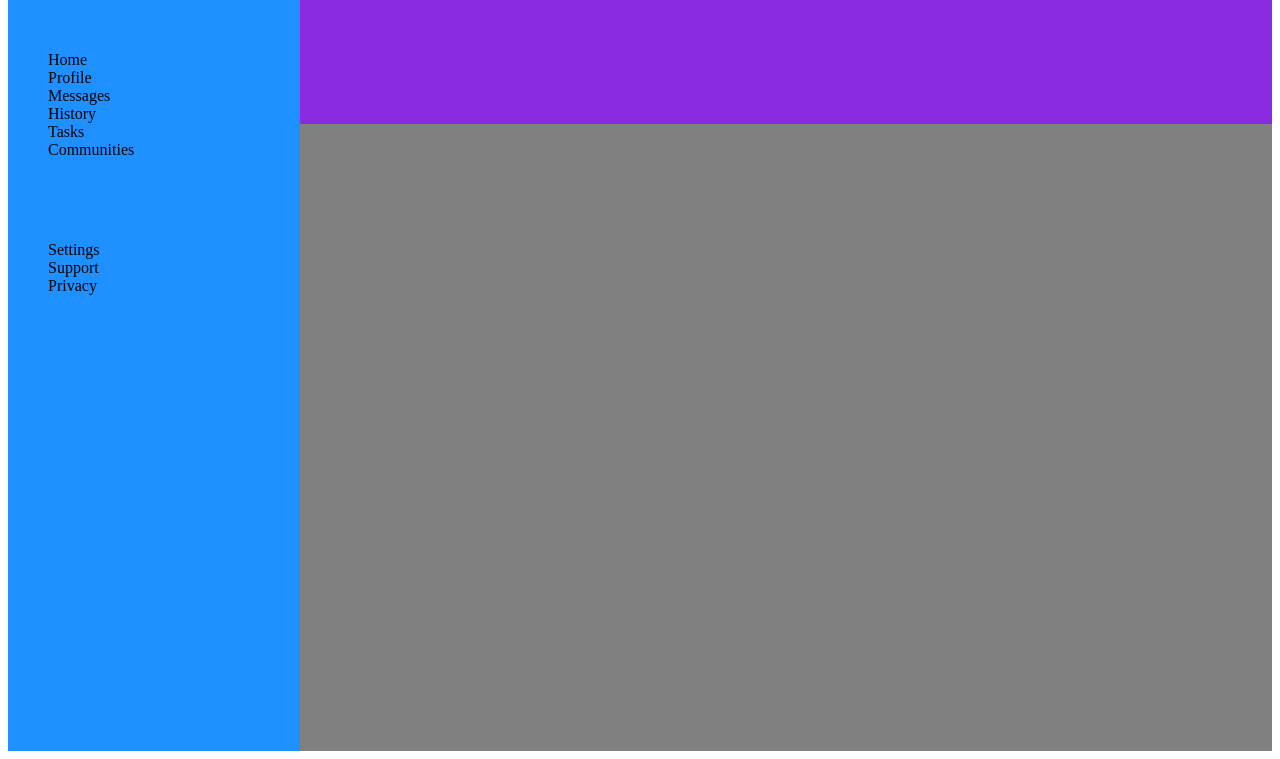
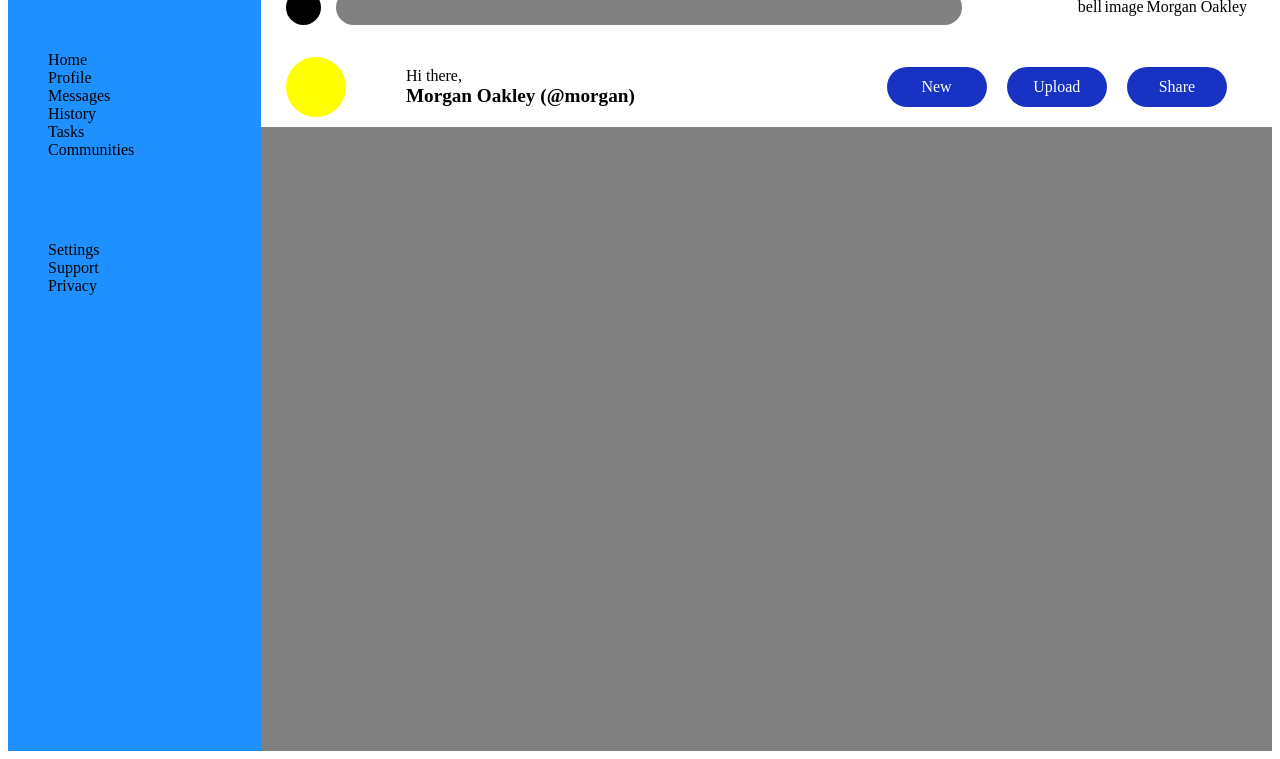
Before and after one commit to IzuEneh/admin-dashboard, a plain HTML site: page index.html in a window 1280 px wide. Shown: the part 41-800 px from the top of the page. Drawn offline with Linux system fonts and the light colour scheme.

Commit message:
Implement basic layout of header

```diff
--- a/index.html
+++ b/index.html
@@ -8,7 +8,26 @@
 </head>
 <body>
     <div class="container">
-        <div class="header"></div>
+        <div class="header">
+            <div>
+                <div class="left-section">
+                    <div class="search-button"></div>
+                    <div class="search-box"></div>
+                </div>
+                <div class="right-section">
+                    <div>bell</div>
+                    <div>image</div>
+                    <div>Morgan Oakley</div>
+                </div>
+            </div>
+            <div class="bottom-row">
+                <div class="image"></div>
+                <div class="user-info">Hi there, <h1>Morgan Oakley (@morgan)</h1></div>
+                <div class="button">New</div>
+                <div class="button">Upload</div>
+                <div class="button">Share</div>
+            </div>
+        </div>
         <div class="sidebar">
             <div class="branding-title">Dashboard</div>
             <div class="main-nav">
--- a/styles.css
+++ b/styles.css
@@ -1,7 +1,7 @@
 .container {
     height: 100%;
     display: grid;
-    grid-template-columns: 1.5fr 5fr;
+    grid-template-columns: 1.25fr 5fr;
     grid-template-rows: 1fr 4fr;
 }
 
@@ -11,8 +11,74 @@
 }
 
 .header {
-    background-color: blueviolet;
+    display: grid;
+    gap: 20px;
     grid-column: 2;
+    grid-template-rows: 1fr 1fr;
+    padding: 10px 25px;
+}
+
+.header > div:nth-child(1) {
+    display: grid;
+    gap: 12%;
+    grid-template-columns: 4fr 1fr;
+}
+
+.header .left-section {
+    display: flex;
+    justify-content: space-between;
+    align-items: center;
+    gap: 15px;
+}
+
+.header .left-section .search-box {
+    background-color: grey;
+    border-radius: 20px;
+    flex: 1;
+    height: 35px;
+}
+
+.header .left-section .search-button {
+    background-color: black;
+    border-radius: 50%;
+    width: 35px;
+    height: 35px;
+}
+
+.header .right-section {
+    display: flex;
+    justify-content: space-between;
+    align-items: center;
+    text-align: center;
+}
+
+.header .bottom-row {
+    align-items: center;
+    display: grid;
+    grid-template-columns: 1fr 4fr 1fr 1fr 1fr;
+}
+
+.header .bottom-row .image {
+    height: 60px;
+    width: 60px;
+    border-radius: 50%;
+    background-color: yellow;
+}
+
+.header .bottom-row .user-info h1 {
+    margin: 0px;
+    font-size: larger;
+}
+
+.button {
+    background-color: rgb(24, 50, 196);
+    width: 100px;
+    height: 40px;
+    border-radius: 25px;
+    display: flex;
+    justify-content: center;
+    align-items: center;
+    color: white;
 }
 
 .sidebar {
```
